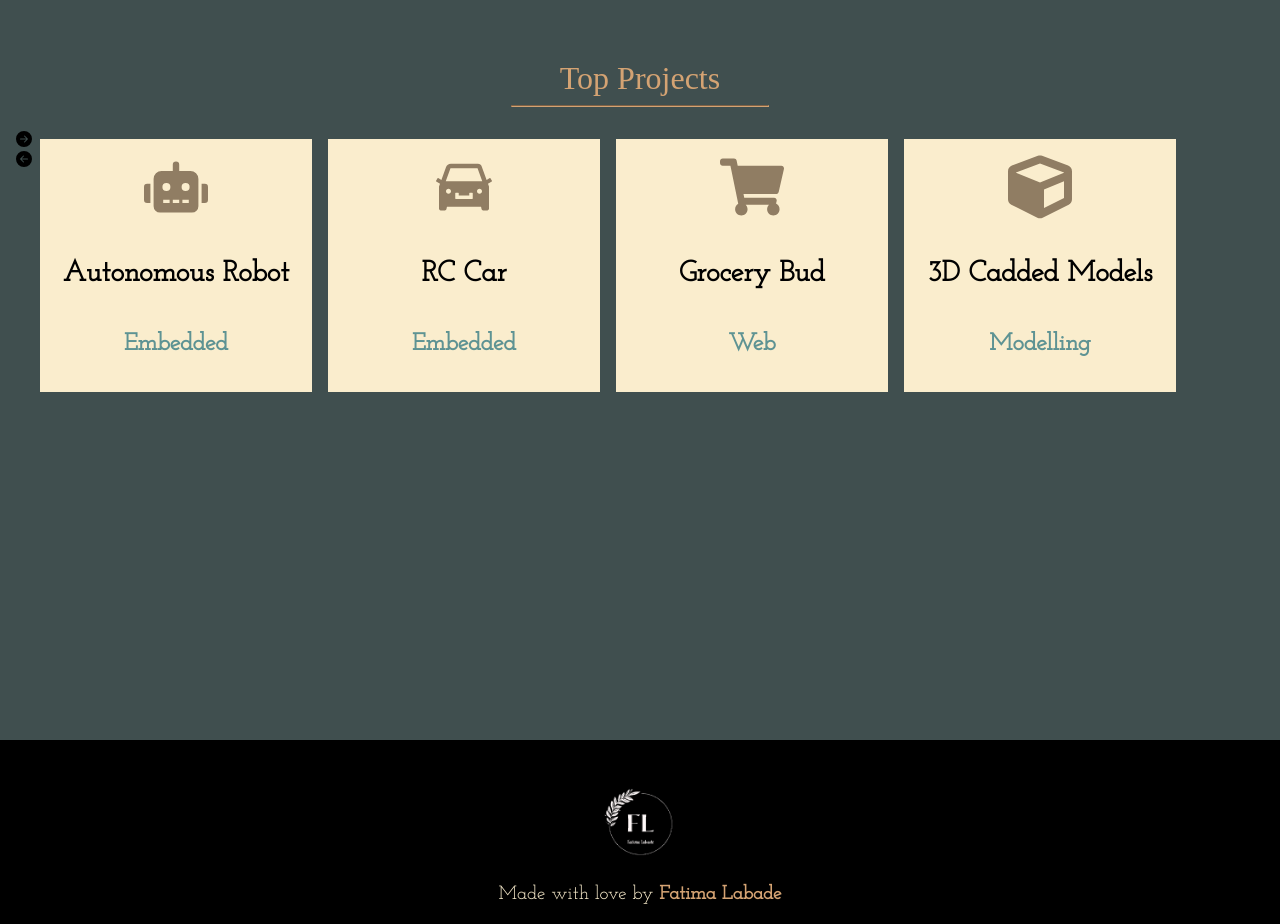
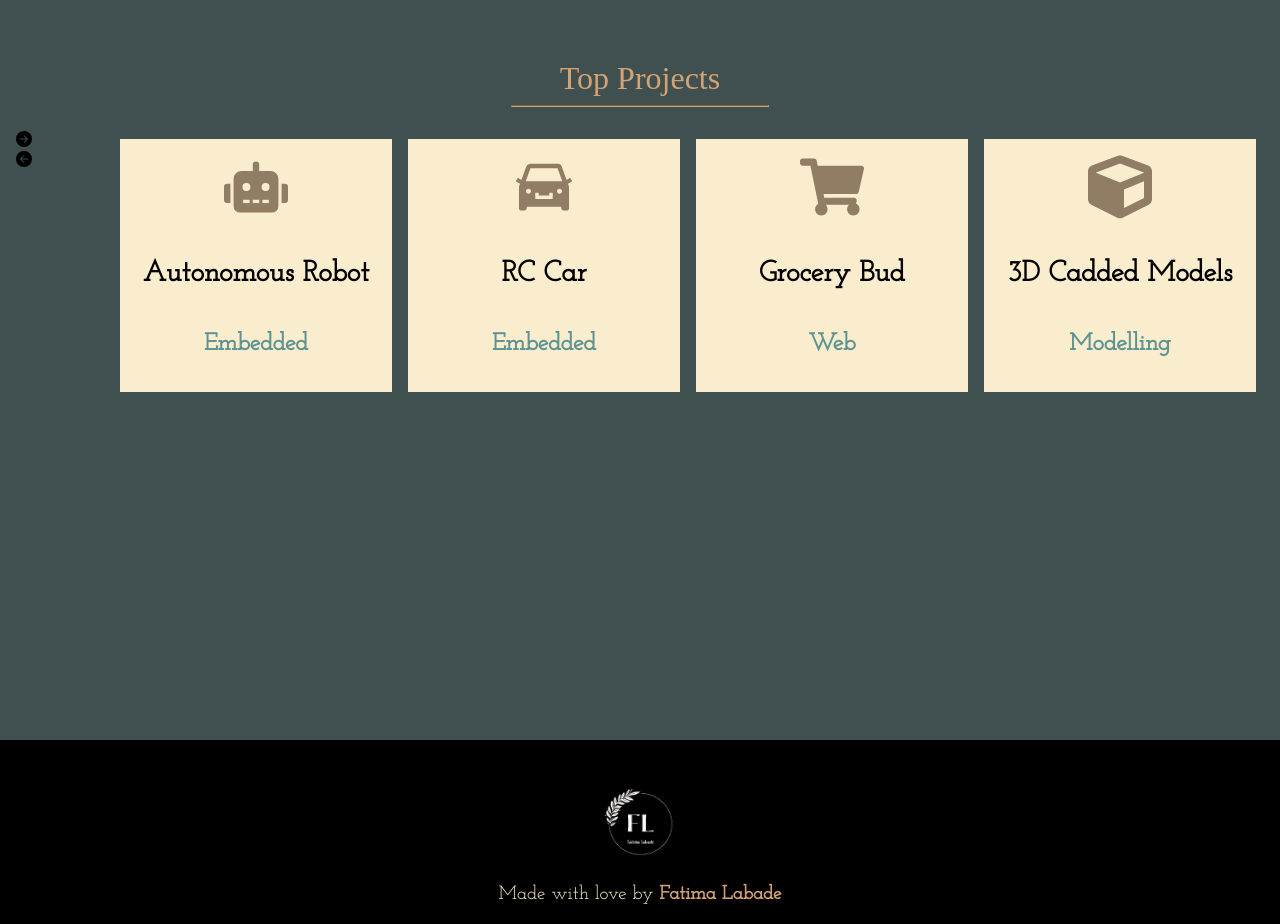
Before and after one commit to FatimaLDL1997/portfolio, a React (Create React App) app: page / in a window 1280 px wide. Shown: the part 2540-3464 px from the top of the page. Built offline with nearby package versions, Linux system fonts and the light colour scheme; a web font is replaced by a local one.

Commit message:
relative instead

```diff
--- a/src/index.css
+++ b/src/index.css
@@ -97,8 +97,8 @@ html {
 } */
 
 .scroll-container {
-  /* position: absolute; */
-  /* width: 100vw; */
+  position: relative;
+  width: 100vw;
 }
 /* .fixed-container {
   position: relative;
```
